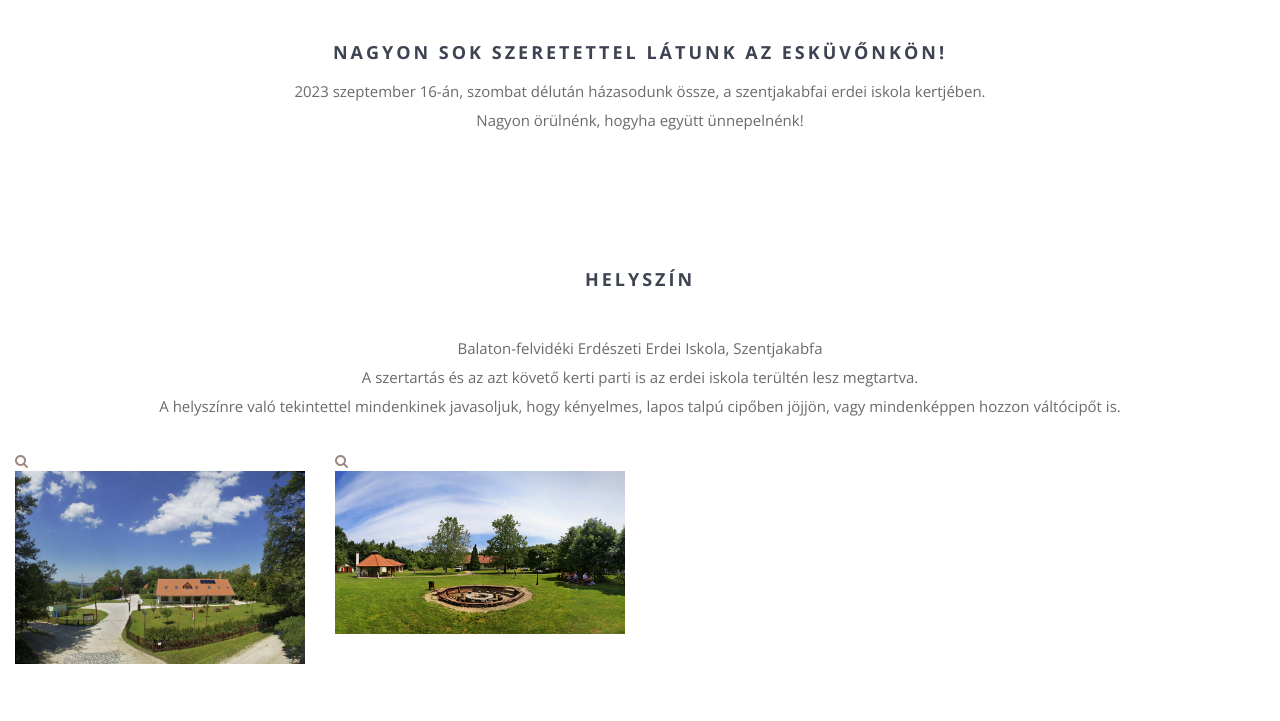
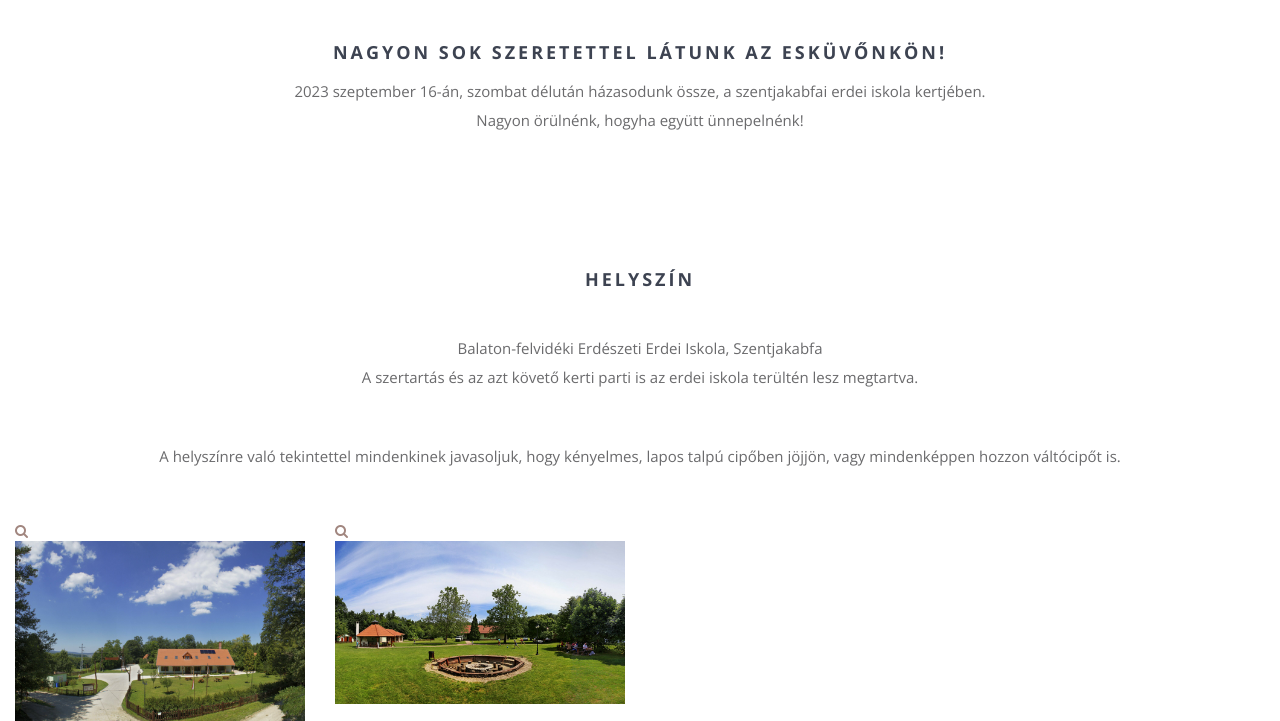
Before and after one commit to annaesbalazs/eskuvo, a website: page index.html in a window 1280 px wide. Shown: the part 772-1493 px from the top of the page. Drawn offline with nearby package versions, Linux system fonts and the light colour scheme; some packages are replaced by stand-ins of ours; files whose address does not match are found by name.

Commit message:
Revert "Fix Helyszín text positioning"
This reverts commit 7697a7ce674f4f9d0edd684b1dcfa6aa3e764b49.

```diff
--- a/index.html
+++ b/index.html
@@ -126,12 +126,18 @@
             <div class="col-md-12 text-center">
                 <h3 class="header">Helyszín</h3>
                 <p>Balaton-felvidéki Erdészeti Erdei Iskola, Szentjakabfa <br>
-                    A szertartás és az azt követő kerti parti is az erdei iskola terültén lesz megtartva.<br>
+                    A szertartás és az azt követő kerti parti is az erdei iskola terültén lesz megtartva. </p>
+            </div>
+        </div>
+        <div class="row">
+            <div class="col-md-3 hidden-sm hidden-xs"><img src="" class="wp1"></div>
+            <div class="col-md-12">
+                <p>
                     A helyszínre való tekintettel mindenkinek javasoljuk, hogy kényelmes, lapos talpú cipőben jöjjön, vagy mindenképpen hozzon váltócipőt is.
                 </p>
             </div>
+            <div class="col-md-3 hidden-sm hidden-xs"><img src="" class="wp2"></div>
         </div>
-
 
     </div>
     <div class="container-fluid">
```
